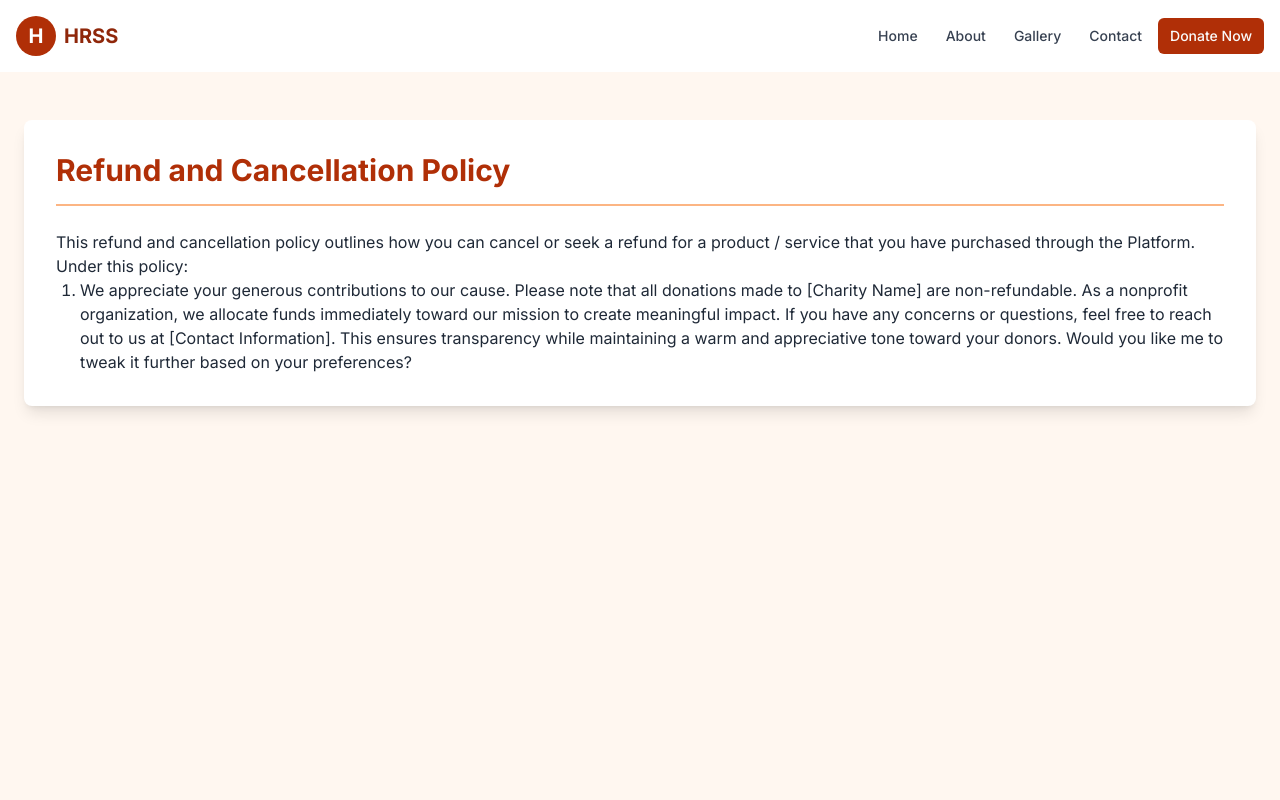
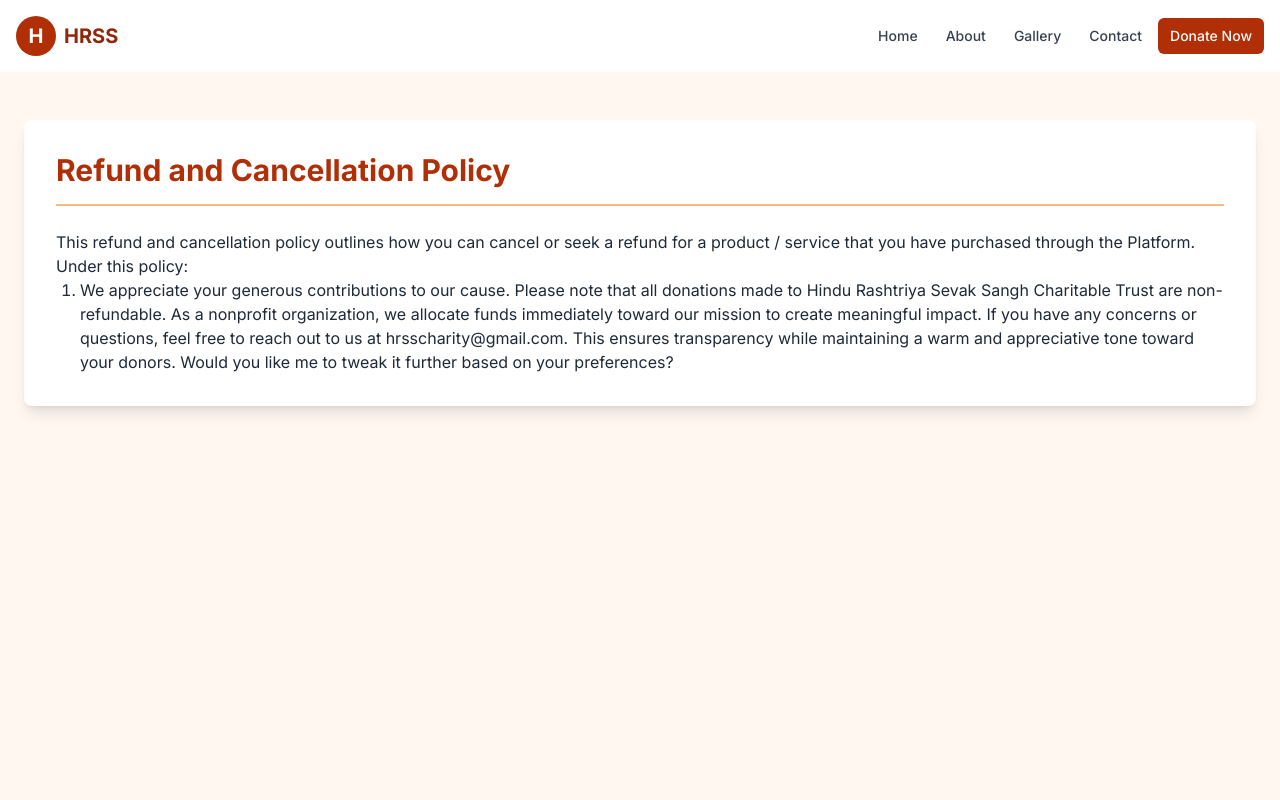
Before and after one commit to Ritiktanwar01/HRSS-OG, a Next.js app: page /refund_policy in a window 1280 px wide. Shown: the top 800 px of the page. Built offline with nearby package versions, Linux system fonts and the light colour scheme.

Commit message:
Content updated

```diff
--- a/app/(users)/layout.jsx
+++ b/app/(users)/layout.jsx
@@ -9,7 +9,7 @@ const inter = Inter({ subsets: ["latin"] })
 export const metadata = {
   title: "HRSS - Hindu Rashtriya Sevak Sangh",
   description: "Official website of Hindu Rashtriya Sevak Sangh Charitable Trust",
-  generator: "v0.dev",
+  generator: "Ritik Tanwar",
 }
 
 export default function UserLayout({ children }) {
--- a/app/(users)/refund_policy/page.jsx
+++ b/app/(users)/refund_policy/page.jsx
@@ -15,7 +15,7 @@ export default function RefundPolicyPage() {
 
             <ol className="list-decimal pl-6 space-y-2">
               <li>
-                We appreciate your generous contributions to our cause. Please note that all donations made to [Charity Name] are non-refundable. As a nonprofit organization, we allocate funds immediately toward our mission to create meaningful impact. If you have any concerns or questions, feel free to reach out to us at [Contact Information].
+                We appreciate your generous contributions to our cause. Please note that all donations made to Hindu Rashtriya Sevak Sangh Charitable Trust are non-refundable. As a nonprofit organization, we allocate funds immediately toward our mission to create meaningful impact. If you have any concerns or questions, feel free to reach out to us at hrsscharity@gmail.com.
 
                 This ensures transparency while maintaining a warm and appreciative tone toward your donors. Would you like me to tweak it further based on your preferences?
               </li>
```
